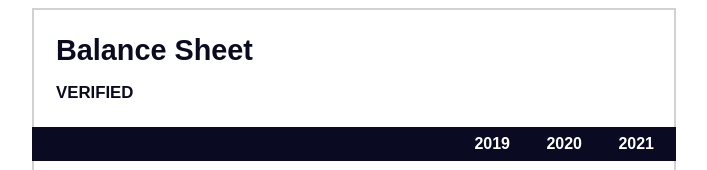
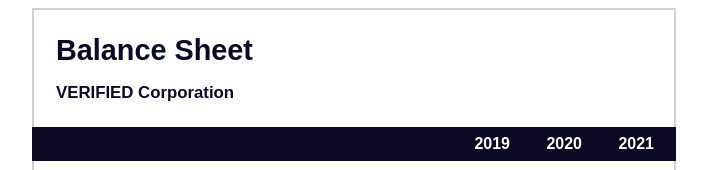
Before and after one commit to VERIFIED-git/balance-sheet, a plain HTML site: page index.html in a window 1280 px wide. Shown: the top 170 px of the page, without its empty margins (286-993 px from the left). Drawn offline with Linux system fonts and the light colour scheme.

Commit message:
Update index.html

```diff
--- a/index.html
+++ b/index.html
@@ -11,7 +11,7 @@
       <section>
         <h1>
           <span class="flex">
-            <span>VERIFIED</span>
+            <span>VERIFIED Corporation</span>
             <span>Balance Sheet</span>
           </span>
         </h1>
```
